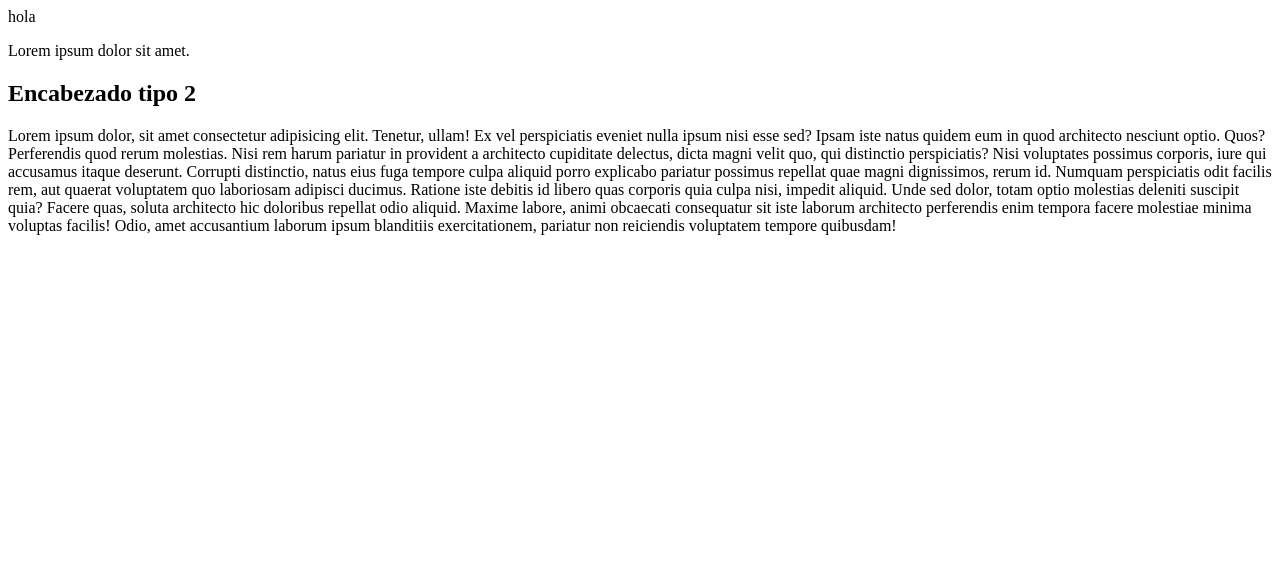
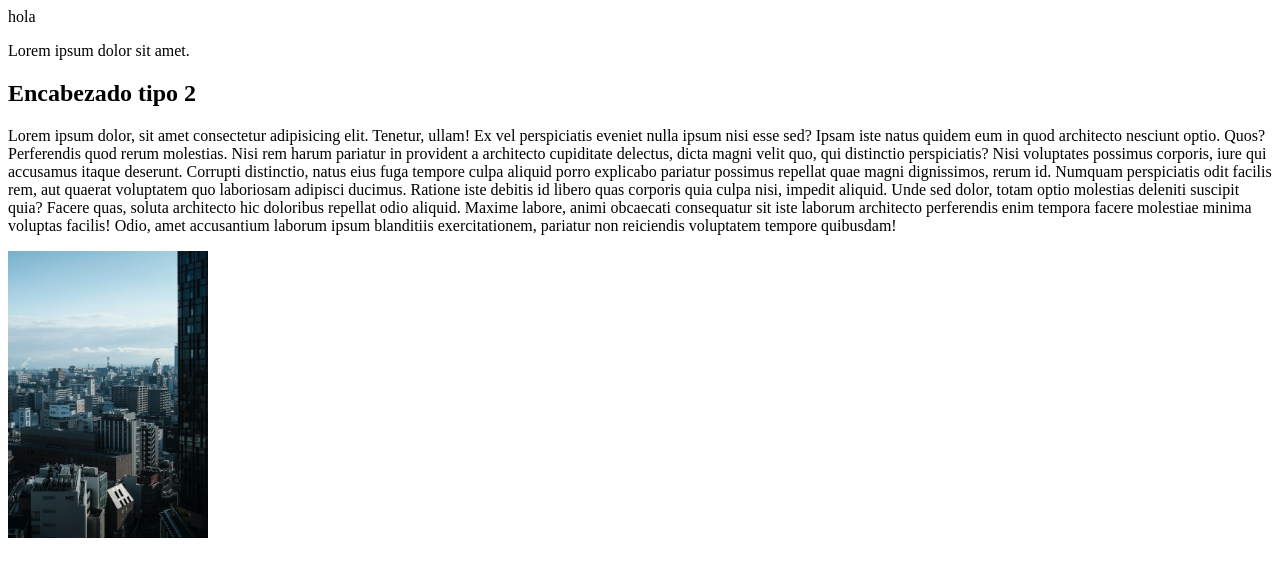
Before and after one commit to JavierFrontera/introducci--html, a plain HTML site: page index.html in a window 1280 px wide. Drawn offline with Linux system fonts and the light colour scheme.

Commit message:
imagenes

```diff
--- a/index.html
+++ b/index.html
@@ -15,6 +15,6 @@ Perferendis quod rerum molestias. Nisi rem harum pariatur in provident a archite
 Corrupti distinctio, natus eius fuga tempore culpa aliquid porro explicabo pariatur possimus repellat quae magni dignissimos, rerum id. Numquam perspiciatis odit facilis rem, aut quaerat voluptatem quo laboriosam adipisci ducimus.
 Ratione iste debitis id libero quas corporis quia culpa nisi, impedit aliquid. Unde sed dolor, totam optio molestias deleniti suscipit quia? Facere quas, soluta architecto hic doloribus repellat odio aliquid.
 Maxime labore, animi obcaecati consequatur sit iste laborum architecto perferendis enim tempora facere molestiae minima voluptas facilis! Odio, amet accusantium laborum ipsum blanditiis exercitationem, pariatur non reiciendis voluptatem tempore quibusdam!</p>
-<img src="img" alt="" srcset="">
+<img src="img/hakan-nural-2mK6VsSbZ-Y-unsplash-min.jpg" alt="" width="200" srcset="">
 </body>
 </html>
```
Also changed, not shown: img/hakan-nural-2mK6VsSbZ-Y-unsplash-min.jpg (added), img/hakan-nural-2mK6VsSbZ-Y-unsplash.jpg (deleted).
